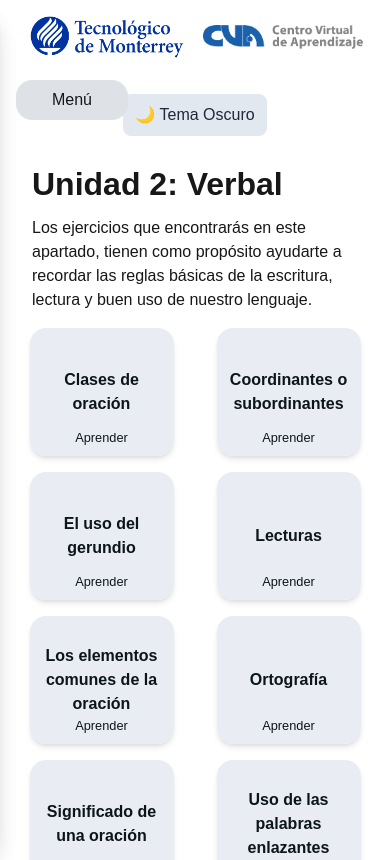
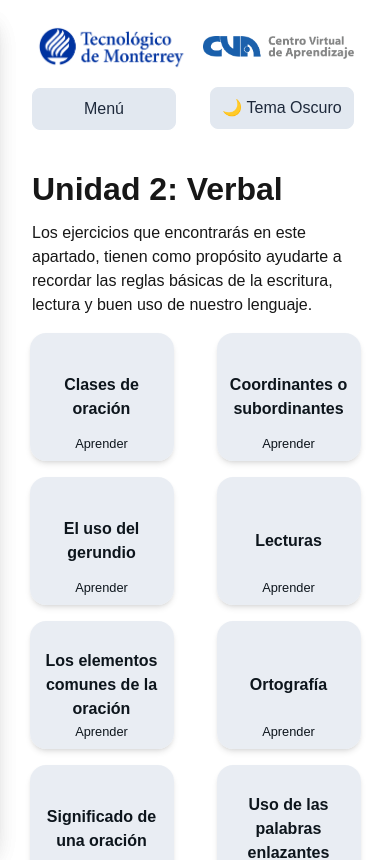
Before and after one commit to Danisss06/lab-practicas, a Next.js app: page /verbal in a window 390 px wide. Shown: the top 860 px of the page. Built offline with nearby package versions, Linux system fonts and the light colour scheme.

Commit message:
menu_final

```diff
--- a/src/app/cognitive/layout.tsx
+++ b/src/app/cognitive/layout.tsx
@@ -1,18 +1,10 @@
 "use client";
 
-import React, { useEffect, useState } from "react";
+import React, { useState, useEffect } from "react";
 import NavBar from "../components/NavBar";
 import SideBar from "../components/SideBar";
 import subjects from "./cognitiveSubjects.json";
 import { useDarkMode } from "../hooks/useDarkMode";
-
-/**
- * Custom layout for the cognitive page
- *
- * @param param0 children component to render the subjects and the content of them
- * @returns a layout with a navbar, sidebar and footer, which will be visible
- * for quizes, topics content, and topics navigation
- */
 
 const Layout = ({ children }: { children: React.ReactNode }) => {
   const cognitiveSubjects = subjects.map((subject) => subject.title);
@@ -20,10 +12,15 @@ const Layout = ({ children }: { children: React.ReactNode }) => {
   const [isMobile, setIsMobile] = useState(false);
     const [isSidebarVisible, setIsSidebarVisible] = useState(false);
 
-  // Detecta si estamos en pantalla chica (modo responsivo)
+    const [selectedTopicIndex, setSelectedTopicIndex] = useState(0);
+
+    const handleSelectTopic = (index: number) => {
+      setSelectedTopicIndex(index);
+    };
+
     useEffect(() => {
       const checkScreenSize = () => {
-      setIsMobile(window.innerWidth < 1024); // 1024px es el breakpoint de Tailwind para "lg"
+        setIsMobile(window.innerWidth < 1024);
       };
 
       checkScreenSize();
@@ -32,16 +29,38 @@ const Layout = ({ children }: { children: React.ReactNode }) => {
     }, []);
 
   return (
-    <div className="flex flex-col min-h-screen">
+    <div className="flex flex-col justify-center">
       <div className="w-full lg:max-w-[1120px] self-center">
         <NavBar />
-        <div className="flex flex-row gap-4 w-full lg:max-w-[1120px] self-center px-2">
+        <div className="flex flex-row gap-4 w-full lg:max-w-[1120px] self-center px-2 mb-16">
+          {/* Botón de menú siempre visible en móvil */}
+            {isMobile && (
+              <button
+                onClick={() => setIsSidebarVisible(!isSidebarVisible)}
+                className="p-2 rounded-lg transition-colors w-36 border fixed z-50 md:hidden"
+                style={{
+                  left: "2rem",
+                  top: "88px",
+                  backgroundColor: "var(--darkmode-btn-bg)",
+                  color: "var(--darkmode-btn-text)",
+                  borderColor: "var(--darkmode-btn-border)",
+                }}
+              >
+                {isSidebarVisible ? "Cerrar" : "Menú"}
+              </button>
+            )}
+
           <SideBar
             elements={cognitiveSubjects}
             isDarkMode={isDarkMode}
-            isSidebarVisible={!isMobile || isSidebarVisible} // visible en escritorio o si está activado en móvil
+            isSidebarVisible={!isMobile || isSidebarVisible}
+            selectedTopicIndex={selectedTopicIndex}
+            onSelect={handleSelectTopic}
           />
-          <main className="flex-1">{children}</main>
+          {React.cloneElement(children as React.ReactElement, {
+            selectedTopicIndex,
+          })}
+
         </div>
       </div>
     </div>
--- a/src/app/cognitive/page.tsx
+++ b/src/app/cognitive/page.tsx
@@ -22,14 +22,6 @@ const CognitivePage = () => {
 
   return (
     <div className="relative w-full">
-      {/* Botón de menú solo en pantallas pequeñas */}
-      <button
-        onClick={toggleSidebar}
-        className="w-28 sm:w-auto fixed top-[80px] left-4 z-50 p-2 bg-[var(--menu-button-bg)] text-[var(--text-color)] rounded-2xl md:hidden"
-      >
-        {isSidebarVisible ? "Cerrar" : "Menú"}
-      </button>
-
       {/* Sidebar */}
       <SideBar
         className="block md:hidden"
@@ -39,7 +31,6 @@ const CognitivePage = () => {
         onCloseSidebar={closeSidebar}
       />
 
-      {/* Contenido principal */}
       <div className="flex flex-row gap-4 w-full lg:max-w-[1120px] self-center px-2 mb-14 text-justify">
         <MainSubjects
           title={cognitive.title}
--- a/src/app/components/MathSideBar.tsx
+++ b/src/app/components/MathSideBar.tsx
@@ -58,12 +58,21 @@ const SideBar: React.FC<SideBarProps> = ({ elements, isDarkMode, onSelect }) =>
   return (
     <>
       {/* Toggle Button */}
-      <button
-        onClick={toggleSidebar}
-        className="w-28 sm:w-auto fixed top-4 left-4 z-50 p-2 bg-[var(--menu-button-bg)] text-[var(--text-color)] rounded-2xl md:hidden"
-      >
-        {isSidebarVisible ? "Menú" : "Menú"}
-      </button>
+
+              <button
+                onClick={() => setIsSidebarVisible(!isSidebarVisible)}
+                className="p-2 rounded-lg transition-colors w-36 border fixed z-50 md:hidden"
+                style={{
+                  left: "2rem",
+                  top: "88px",
+                  backgroundColor: "var(--darkmode-btn-bg)",
+                  color: "var(--darkmode-btn-text)",
+                  borderColor: "var(--darkmode-btn-border)",
+                }}
+              >
+                {isSidebarVisible ? "Cerrar" : "Menú"}
+              </button>
+
 
       <div
         className={`mb-14 fixed top-0 left-0 h-full w-64 bg-[var(--sidebar-bg)] p-2 rounded-r-2xl md:rounded-2xl shadow-xl z-40 transition-transform duration-300 transform ${
--- a/src/app/components/NavBar.tsx
+++ b/src/app/components/NavBar.tsx
@@ -12,41 +12,24 @@ interface NavBarProps {
   title?: string;
 }
 
-const NavBar: React.FC<NavBarProps> = ({}) => {
+const NavBar: React.FC<NavBarProps> = () => {
   const pathname = usePathname();
   const imageAlign =
     pathname === "/" || pathname === "/credits" ? "items-center" : "items-end";
 
   return (
-    <header className={`flex flex-col md:flex-row ${imageAlign} md:items-center justify-between content-between whitespace-nowrap border-solid border-b-[#abb0b5] px-5 py-3 self-center`}>
-
-      {/* MODO RESPONSIVO (MÓVIL) */}
-      <div className="flex flex-col md:hidden w-full items-center gap-4">
-        {/* Logos juntos */}
+    <header className={`flex flex-col md:flex-row ${imageAlign} md:items-center justify-between border-solid border-b-[#abb0b5] px-5 py-3 self-center`}>
+      {/* Versión móvil */}
+      <div className="flex flex-col md:hidden w-full items-center gap-4 px-4 py-3">
         <div className="flex flex-row items-center justify-center gap-4 w-full">
           <Link href="https://tec.mx/es" target="_blank" rel="noopener noreferrer">
-            <Image
-              src={TECLogo}
-              alt="Tecnológico de Monterrey"
-              width={250}
-              height={50}
-              className="w-40 sm:w-60"
-            />
+            <Image src={TECLogo} alt="Tecnológico de Monterrey" width={250} height={50} className="w-40 sm:w-60" />
           </Link>
-
           <Link href="https://www.centroscomunitariosdeaprendizaje.org.mx/" target="_blank" rel="noopener noreferrer">
-            <Image
-              src={CVALogo}
-              alt="Centro Virtual de Aprendizaje"
-              width={250}
-              height={50}
-              className="w-40 sm:w-60"
-            />
+            <Image src={CVALogo} alt="Centro Virtual de Aprendizaje" width={250} height={50} className="w-40 sm:w-60" />
           </Link>
         </div>
-
-        {/* Botón Dark Mode debajo */}
-        <div className="flex justify-center mt-4 w-full">
+        <div className="flex justify-end w-full">
           <DarkModeToggle />
         </div>
       </div>
--- a/src/app/components/SideBar.tsx
+++ b/src/app/components/SideBar.tsx
@@ -14,6 +14,8 @@ interface SideBarProps {
   isSidebarVisible: boolean;
   onCloseSidebar?: () => void;
   className?: string;
+  selectedTopicIndex?: number;
+
 }
 
 /**
--- a/src/app/mathematics/MathematicsContent.tsx
+++ b/src/app/mathematics/MathematicsContent.tsx
@@ -38,14 +38,6 @@ const MathematicsContent: React.FC<MathematicsContentProps> = ({
 
   return (
     <div className="relative w-full">
-      {/* Botón de menú solo en pantallas pequeñas */}
-      <button
-        onClick={toggleSidebar}
-        className="w-28 sm:w-auto fixed top-[80px] left-4 z-50 p-2 bg-[var(--menu-button-bg)] text-[var(--text-color)] rounded-2xl md:hidden"
-      >
-        {isSidebarVisible ? "Cerrar" : "Menú"}
-      </button>
-
       {/* Sidebar */}
       <SideBar
         className="block md:hidden"
--- a/src/app/mathematics/layout.tsx
+++ b/src/app/mathematics/layout.tsx
@@ -16,6 +16,7 @@ import { useDarkMode } from "../hooks/useDarkMode";
  * @param children will be the page's content
  * @returns a layout with a sidebar, navbar, footer, and the main page content
  */
+
 const Layout = ({ children }: { children: React.ReactNode }) => {
   const [selectedTopicIndex, setSelectedTopicIndex] = useState(0);
 
--- a/src/app/verbal/layout.tsx
+++ b/src/app/verbal/layout.tsx
@@ -9,12 +9,19 @@ import { useDarkMode } from "../hooks/useDarkMode";
 /**
  * @returns a layout with a navbar, sidebar, children and a footer.
  */
-const layout = ({ children }: { children: React.ReactNode }) => {
+
+const Layout = ({ children }: { children: React.ReactNode }) => {
   const verbalSubjects = subjects.map((subject) => subject.title);
   const [isDarkMode] = useDarkMode();
 
   const [isMobile, setIsMobile] = useState(false);
   const [isSidebarVisible, setIsSidebarVisible] = useState(false);
+
+  const [selectedTopicIndex, setSelectedTopicIndex] = useState(0);
+
+  const handleSelectTopic = (index: number) => {
+    setSelectedTopicIndex(index);
+  };
 
   useEffect(() => {
     const checkScreenSize = () => {
@@ -31,16 +38,37 @@ const layout = ({ children }: { children: React.ReactNode }) => {
       <div className="w-full lg:max-w-[1120px] self-center">
         <NavBar />
         <div className="flex flex-row gap-4 w-full lg:max-w-[1120px] self-center px-2 mb-16">
+          {/* Botón de menú siempre visible en móvil */}
+            {isMobile && (
+              <button
+                onClick={() => setIsSidebarVisible(!isSidebarVisible)}
+                className="p-2 rounded-lg transition-colors w-36 border fixed z-50 md:hidden"
+                style={{
+                  left: "2rem",
+                  top: "88px",
+                  backgroundColor: "var(--darkmode-btn-bg)",
+                  color: "var(--darkmode-btn-text)",
+                  borderColor: "var(--darkmode-btn-border)",
+                }}
+              >
+                {isSidebarVisible ? "Cerrar" : "Menú"}
+              </button>
+            )}
+
           <SideBar
             elements={verbalSubjects}
             isDarkMode={isDarkMode}
             isSidebarVisible={!isMobile || isSidebarVisible}
+            selectedTopicIndex={selectedTopicIndex}
+            onSelect={handleSelectTopic}
           />
-          {children}
+          {React.cloneElement(children as React.ReactElement, {
+            selectedTopicIndex,
+          })}
         </div>
       </div>
     </div>
   );
 };
 
-export default layout;
+export default Layout;
--- a/src/app/verbal/page.tsx
+++ b/src/app/verbal/page.tsx
@@ -30,13 +30,6 @@ const VerbalPage = () => {
 
   return (
     <div className="relative w-full">
-      {/* Botón de menú solo en pantallas pequeñas */}
-      <button
-        onClick={toggleSidebar}
-        className="w-28 sm:w-auto fixed top-[80px] left-4 z-50 p-2 bg-[var(--menu-button-bg)] text-[var(--text-color)] rounded-2xl md:hidden"
-      >
-        {isSidebarVisible ? "Cerrar" : "Menú"}
-      </button>
 
       {/* Sidebar */}
       <SideBar
```
Lines whose indentation alone changed are shown as unchanged.
